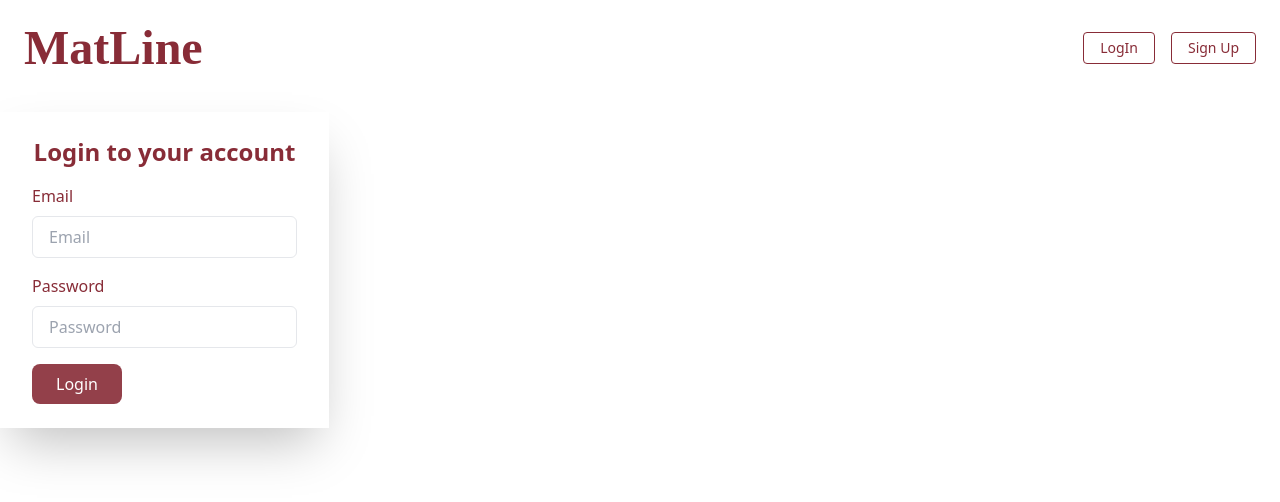
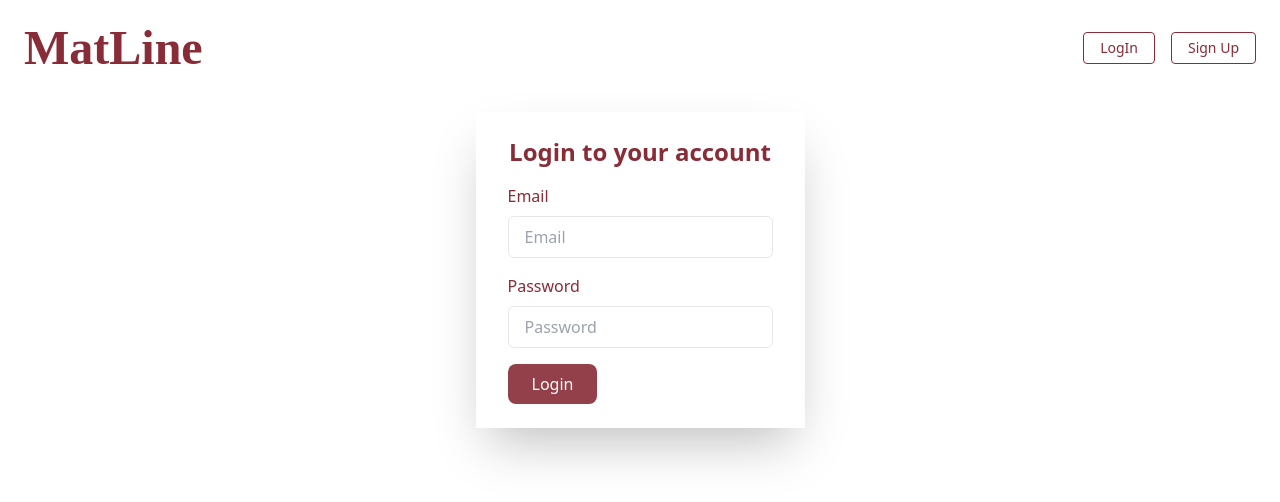
Before and after one commit to annomao/matline, a React (Create React App) app: page /login in a window 1280 px wide. Shown: the top 502 px of the page. Built offline with nearby package versions, Linux system fonts and the light colour scheme; no server answers.

Commit message:
add home link to logo

```diff
--- a/src/components/Header.js
+++ b/src/components/Header.js
@@ -1,11 +1,12 @@
 import React from "react";
+import { NavLink } from "react-router-dom";
 
 const Header = ({children}) =>{
   return(
     <header>
       <nav className="flex items-center justify-between flex-wrap bg-white p-6">
         <div className="flex items-center flex-shrink-0 mr-6">
-          <span className="font-bold text-5xl text-app-maroon font-dancing-script">MatLine</span>
+          <NavLink to="/" className="font-bold text-5xl text-app-maroon font-dancing-script">MatLine</NavLink>
         </div>
         <div className="w-full block flex-grow md:flex md:items-center md:w-auto">
           <div className="text-sm md:flex-grow">
--- a/src/components/home/LogIn.js
+++ b/src/components/home/LogIn.js
@@ -28,7 +28,7 @@ const LogIn = () => {
   return(
     <>
     <HomeHeader/>
-    <div className="flex items-center">
+    <div className="flex justify-center">
     <div className="px-8 py-6 mt-4 text-left bg-white shadow-2xl">
         <h3 className="text-2xl font-bold text-center text-app-maroon">Login to your account</h3>
         <form>
```
